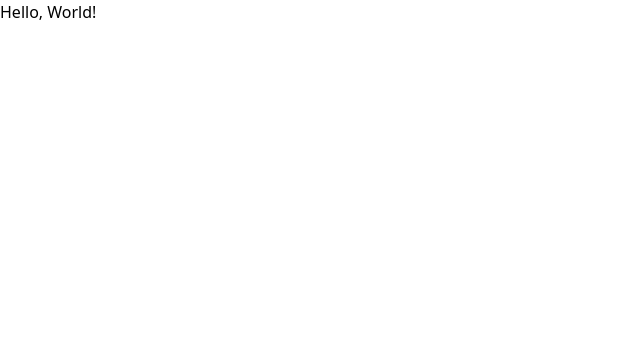
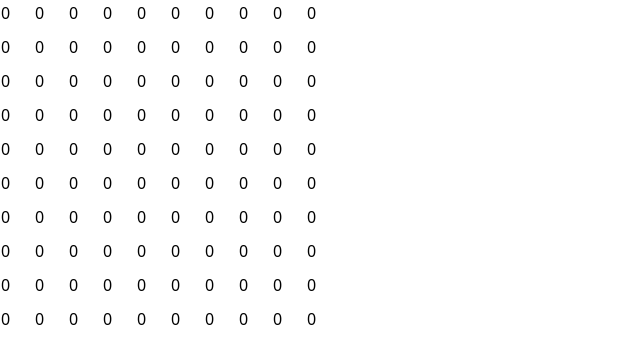
Before and after one commit to MASSHUU12/maze-solver, a Preact app: page / in a window 1280 px wide. Shown: the top 364 px of the page, without its empty margins (0-640 px from the left). Built offline with nearby package versions, Linux system fonts and the light colour scheme.

Commit message:
Basic grid

```diff
--- a/src/app.tsx
+++ b/src/app.tsx
@@ -1,7 +1,9 @@
+import { Maze } from "./components/Maze";
+
 export function App() {
   return (
     <>
-      <p>Hello, World!</p>
+      <Maze />
     </>
   );
 }
--- /dev/null
+++ b/src/components/Maze.tsx
@@ -0,0 +1,28 @@
+import { Grid } from "@/lib/grid";
+import { useState } from "preact/hooks";
+
+export function Maze() {
+  const [grid] = useState(new Grid(10));
+
+  function createCell(cell: number) {
+    return <span class="w-8 h-8 block">{cell}</span>;
+  }
+
+  return (
+    <table>
+      <tbody>
+        {Array(grid.size)
+          .fill(null)
+          .map((_, row) => (
+            <tr key={row}>
+              {Array(grid.size)
+                .fill(null)
+                .map((_, col) => {
+                  return <td key={col}>{createCell(grid.getCellValue(row, col) as number)}</td>;
+                })}
+            </tr>
+          ))}
+      </tbody>
+    </table>
+  );
+}
--- /dev/null
+++ b/src/lib/grid.ts
@@ -0,0 +1,37 @@
+export class Grid {
+  private _size: number;
+  private _grid: number[];
+
+  constructor(size: number) {
+    this._size = size;
+    this._grid = new Array(this._size * this._size).fill(0);
+  }
+
+  private getIndex(row: number, column: number): number {
+    return row * this.size + column;
+  }
+
+  public getCellValue(row: number, column: number): number | null {
+    const index = this.getIndex(row, column);
+
+    if (index >= 0 && index < this._grid.length) return this._grid[index];
+    return null;
+  }
+
+  public setCellValue(x: number, y: number, value: number): boolean {
+    const index = this.getIndex(x, y);
+
+    if (!(index >= 0 && index < this._grid.length)) return false;
+
+    this._grid[index] = value;
+    return true;
+  }
+
+  public get size(): number {
+    return this._size;
+  }
+
+  public get grid(): number[] {
+    return this._grid;
+  }
+}
```
